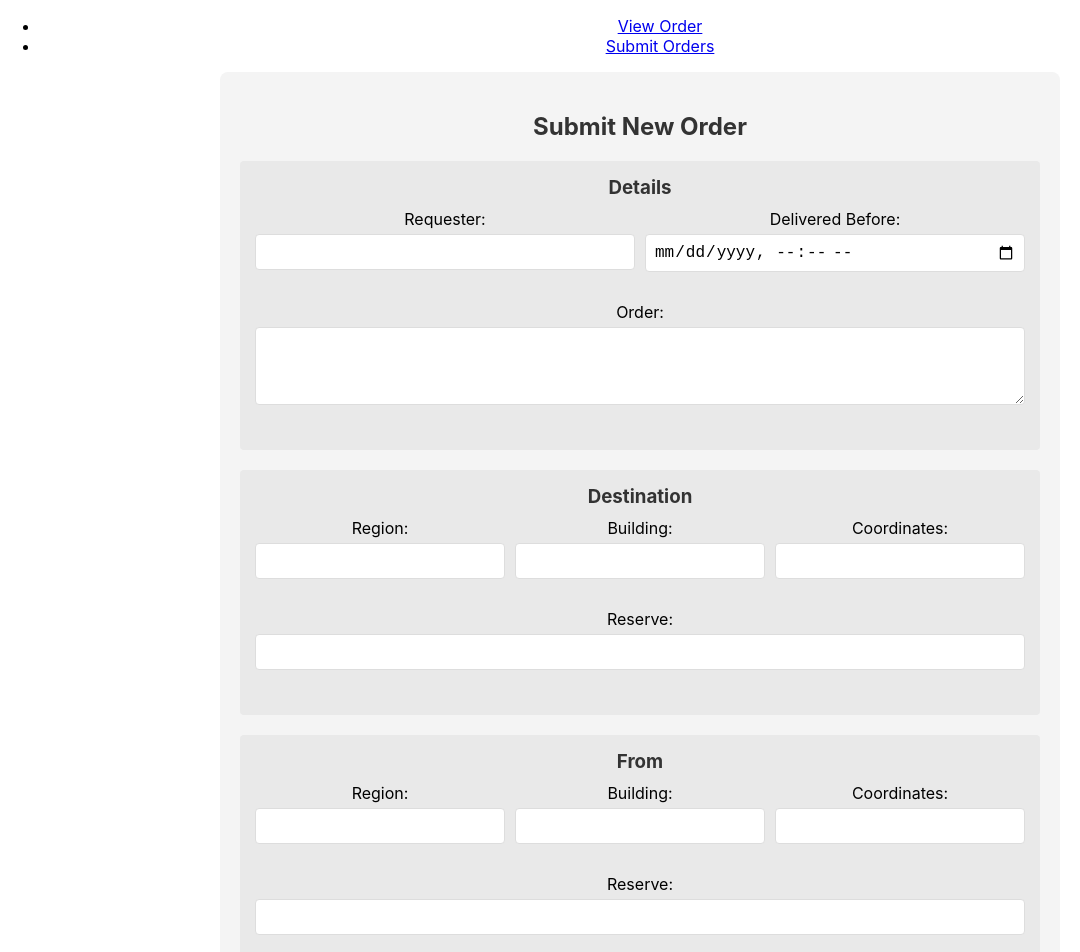
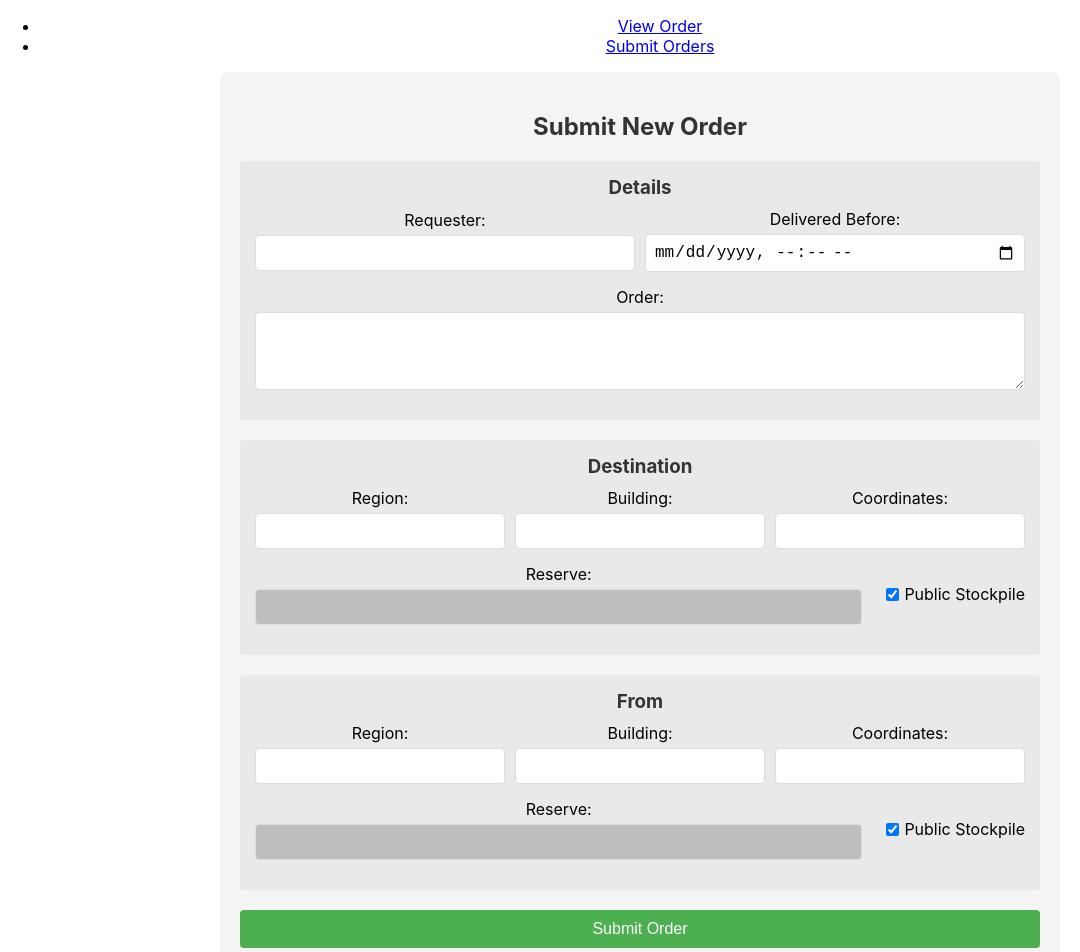
Before and after one commit to darthun/froghole, a React (Create React App) app in the folder client/: page /submit in a window 1280 px wide. Shown: the top 952 px of the page, without its empty margins (0-1080 px from the left). Built offline with nearby package versions, Linux system fonts and the light colour scheme.

Commit message:
Public Orders feature

```diff
--- a/client/src/components/OrderForm.css
+++ b/client/src/components/OrderForm.css
@@ -21,20 +21,37 @@
 
   .form-row {
     display: flex;
-    justify-content: space-between;
+    align-items: center;
     margin-bottom: 15px;
   }
 
   .form-group {
     display: flex;
     flex-direction: column;
-    margin-bottom: 15px;
+    margin-right: 10px;
     flex: 1;
-    margin-right: 10px;
   }
 
   .form-group:last-child {
     margin-right: 0;
+  }
+
+  .checkbox-group {
+    display: flex;
+    align-items: center;
+    margin-left: 10px;
+    flex: 0 0 auto;
+  }
+
+  .checkbox-group input[type="checkbox"] {
+    margin-right: 5px;
+  }
+
+  .checkbox-group label {
+    display: flex;
+    align-items: center;
+    margin-bottom: 0;
+    white-space: nowrap;
   }
 
   label {
@@ -75,3 +92,10 @@
     color: #333;
     margin-bottom: 20px;
   }
+
+
+  .form-group input:disabled {
+    background-color: #bebebe;
+    color: #ffffff;
+    cursor: not-allowed;
+  }
--- a/client/src/components/OrderForm.js
+++ b/client/src/components/OrderForm.js
@@ -12,22 +12,34 @@ function OrderForm() {
     destinationBuilding: '',
     destinationCoordinates: '',
     destinationReserve: '',
-    destinationPublicStockpile: false,
+    destinationPublicStockpile: true,
     fromRegion: '',
     fromBuilding: '',
     fromCoordinates: '',
     fromReserve: '',
-    fromPublicStockpile: false,
+    fromPublicStockpile: true,
     status: 'Pending'
   });
 
   const handleSubmit = async (e) => {
     e.preventDefault();
+
+      // Create a copy of the order object
+  const submittedOrder = { ...order };
+
+  // Replace Reserve values with 'Public' if Public Stockpile is checked
+  if (submittedOrder.destinationPublicStockpile) {
+    submittedOrder.destinationReserve = 'Public';
+  }
+  if (submittedOrder.fromPublicStockpile) {
+    submittedOrder.fromReserve = 'Public';
+  }
+
     try {
       const response = await fetch('http://localhost:5000/api/orders', {
         method: 'POST',
         headers: { 'Content-Type': 'application/json' },
-        body: JSON.stringify(order),
+        body: JSON.stringify(submittedOrder),
       });
       if (response.ok) {
         alert('Order submitted successfully!');
@@ -39,10 +51,12 @@ function OrderForm() {
           destinationBuilding: '',
           destinationCoordinates: '',
           destinationReserve: '',
+          destinationPublicStockpile: true,
           fromRegion: '',
           fromBuilding: '',
           fromCoordinates: '',
           fromReserve: '',
+          fromPublicStockpile: true,
           status: 'Pending'
         });
         navigate('/'); // Navigate to the View Order page
@@ -53,7 +67,8 @@ function OrderForm() {
   };
 
   const handleChange = (e) => {
-    setOrder({ ...order, [e.target.name]: e.target.value });
+    const value = e.target.type === 'checkbox' ? e.target.checked : e.target.value;
+    setOrder({ ...order, [e.target.name]: value });
   };
 
   return (
@@ -104,7 +119,25 @@ function OrderForm() {
         <div className="form-row">
   <div className="form-group">
     <label htmlFor="destinationReserve">Reserve:</label>
-            <input type="text" id="destinationReserve" name="destinationReserve" value={order.destinationReserve} onChange={handleChange} />
+    <input
+      type="text"
+      id="destinationReserve"
+      name="destinationReserve"
+      value={order.destinationReserve}
+      onChange={handleChange}
+      disabled={order.destinationPublicStockpile}
+    />
+  </div>
+  <div className="checkbox-group">
+    <label>
+      <input
+        type="checkbox"
+        name="destinationPublicStockpile"
+        checked={order.destinationPublicStockpile}
+        onChange={handleChange}
+      />
+      Public Stockpile
+    </label>
   </div>
 </div>
       </div>
@@ -127,7 +160,25 @@ function OrderForm() {
         <div className="form-row">
   <div className="form-group">
     <label htmlFor="fromReserve">Reserve:</label>
-            <input type="text" id="fromReserve" name="fromReserve" value={order.fromReserve} onChange={handleChange} />
+    <input
+      type="text"
+      id="fromReserve"
+      name="fromReserve"
+      value={order.fromReserve}
+      onChange={handleChange}
+      disabled={order.fromPublicStockpile}
+    />
+  </div>
+  <div className="checkbox-group">
+    <label>
+      <input
+        type="checkbox"
+        name="fromPublicStockpile"
+        checked={order.fromPublicStockpile}
+        onChange={handleChange}
+      />
+      Public Stockpile
+    </label>
   </div>
 </div>
       </div>
--- a/client/src/components/OrderList.js
+++ b/client/src/components/OrderList.js
@@ -156,6 +156,8 @@ function OrderList() {
                       <option value="Accepted">Accepted</option>
                       <option value="In Progress">In Progress</option>
                       <option value="Blocked">Blocked</option>
+                      <option value="Failed">Failed</option>
+                      <option value="Complete">Complete</option>
                     </select>
                     <button onClick={() => handleUpdateStatus(order.id, tempStatus[order.id] || order.status)}>
                       Update Status
```
Lines whose indentation alone changed are shown as unchanged.
